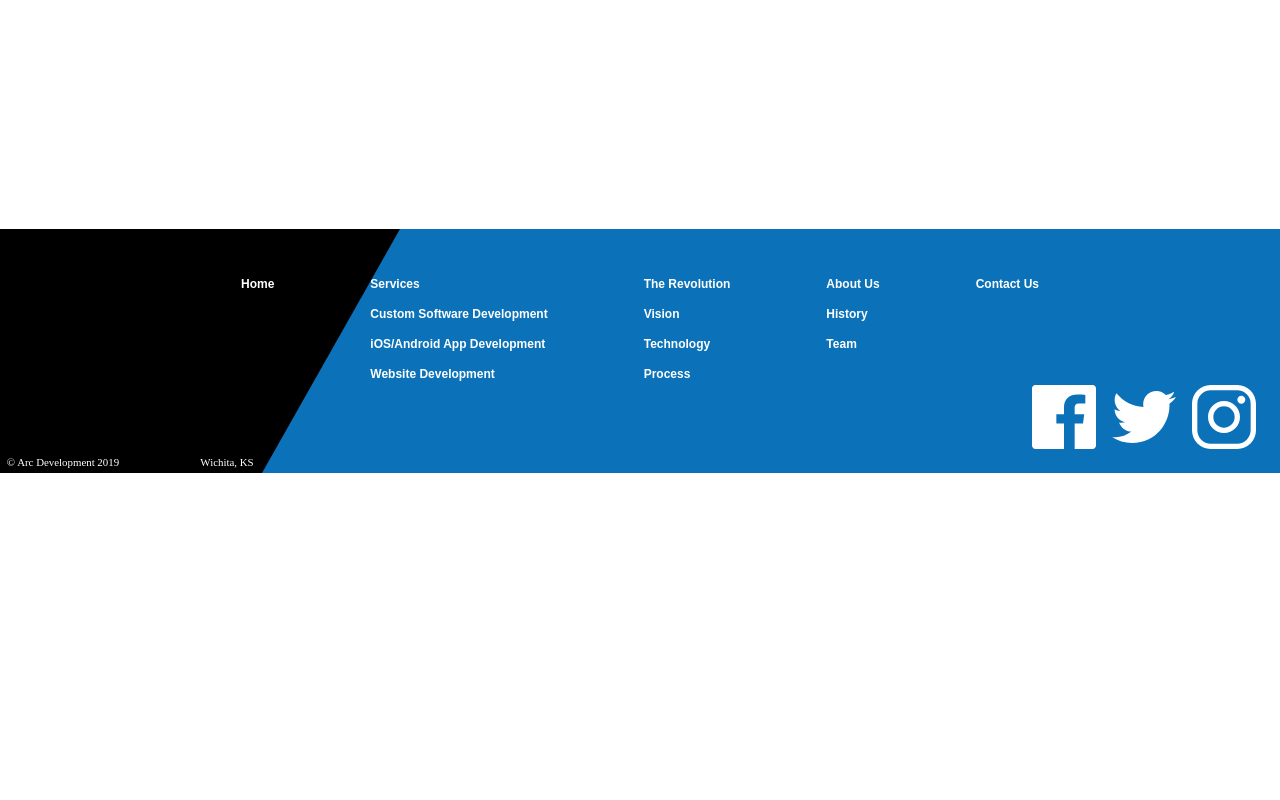
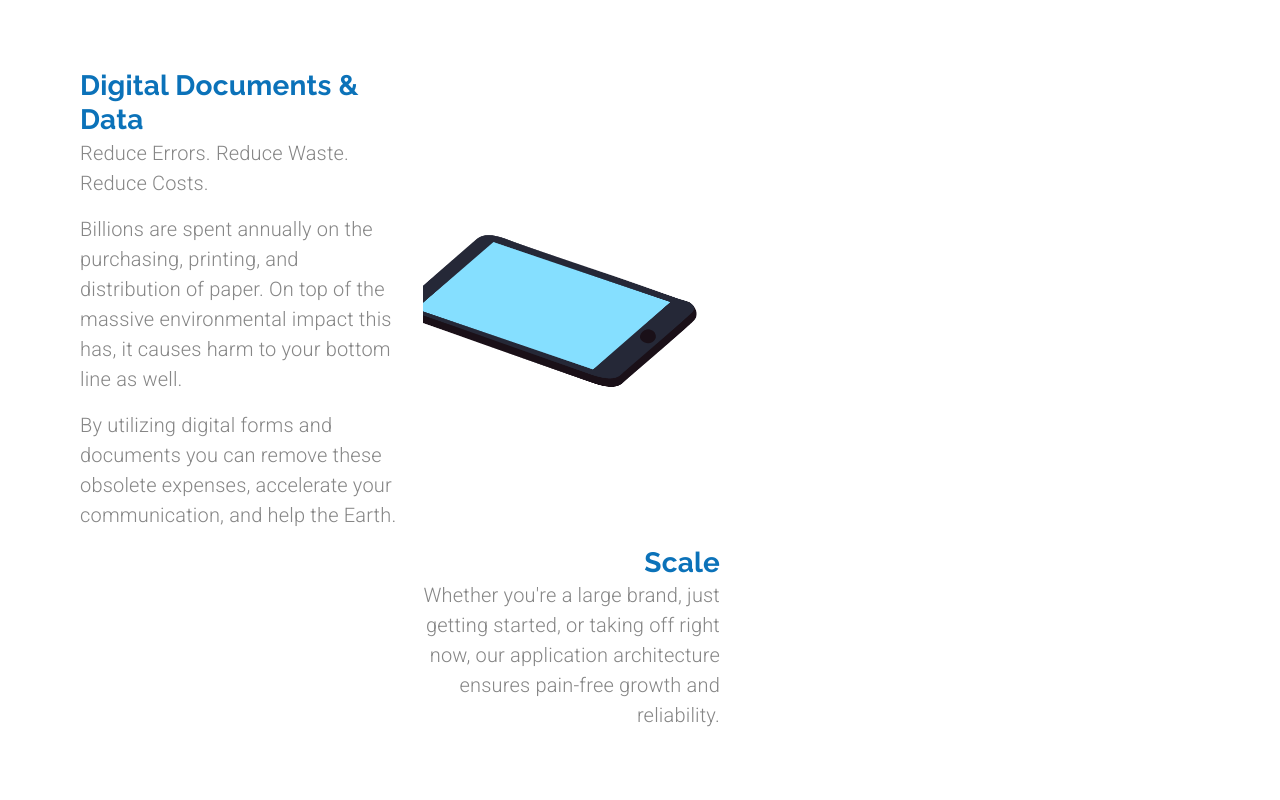
Before and after one commit to ms77grz/material-ui-react-full-course, a React (Create React App) app: page /customsoftware in a window 1280 px wide. Shown: the part 1240-2040 px from the top of the page. Before the commit the page ends 1713 px from the top, so only its background shows below. Built offline with nearby package versions, Linux system fonts and the light colour scheme.

Commit message:
Custom Software Development Page - Animations Row 1

```diff
--- a/src/components/CustomSoftware.js
+++ b/src/components/CustomSoftware.js
@@ -13,6 +13,9 @@ import lightbulb from '../assets/bulb.svg';
 import cash from '../assets/cash.svg';
 import stopwatch from '../assets/stopwatch.svg';
 
+import documentsAnimation from '../animations/documentsAnimation/data';
+import scaleAnimation from '../animations/scaleAnimation/data.json';
+
 const useStyles = makeStyles(theme => ({
   heading: {
     width: '40em',
@@ -26,6 +29,9 @@ const useStyles = makeStyles(theme => ({
     paddingTop: '2em',
     paddingBottom: '10em',
   },
+  itemContainer: {
+    maxWidth: '40em',
+  },
 }));
 
 export default function CustomSoftware(props) {
@@ -33,6 +39,24 @@ export default function CustomSoftware(props) {
   const classes = useStyles();
   const theme = useTheme();
   const matchesSM = useMediaQuery(theme.breakpoints.down('sm'));
+
+  const documentsOptions = {
+    loop: true,
+    autoplay: false,
+    animationData: documentsAnimation,
+    rendererSettings: {
+      preserveAspectRatio: 'xMidYMid slice',
+    },
+  };
+
+  const scaleOptions = {
+    loop: true,
+    autoplay: false,
+    animationData: scaleAnimation,
+    rendererSettings: {
+      preserveAspectRatio: 'xMidYMid slice',
+    },
+  };
 
   return (
     <Grid container direction='column' className={classes.mainContainer}>
@@ -145,6 +169,60 @@ export default function CustomSoftware(props) {
           </Grid>
         </Grid>
       </Grid>
+      <Grid item container>
+        <Grid item container className={classes.itemContainer}>
+          <Grid item container direction='column' md>
+            <Grid item>
+              <Typography variant='h4'>Digital Documents & Data</Typography>
+            </Grid>
+            <Grid item>
+              <Typography variant='body1' paragraph>
+                Reduce Errors. Reduce Waste. Reduce Costs.
+              </Typography>
+              <Typography variant='body1' paragraph>
+                Billions are spent annually on the purchasing, printing, and
+                distribution of paper. On top of the massive environmental
+                impact this has, it causes harm to your bottom line as well.
+              </Typography>
+              <Typography variant='body1' paragraph>
+                By utilizing digital forms and documents you can remove these
+                obsolete expenses, accelerate your communication, and help the
+                Earth.
+              </Typography>
+            </Grid>
+          </Grid>
+          <Grid item md>
+            <Lottie
+              options={documentsOptions}
+              isStopped
+              style={{ maxHeight: 325, maxWidth: 275, minHeight: 275 }}
+            />
+          </Grid>
+        </Grid>
+        <Grid item container className={classes.itemContainer}>
+          <Grid item md>
+            <Lottie
+              options={scaleOptions}
+              isStopped
+              style={{ maxHeight: 260, maxWidth: 280 }}
+            />
+          </Grid>
+          <Grid item container direction='column' md>
+            <Grid item>
+              <Typography variant='h4' align='right'>
+                Scale
+              </Typography>
+            </Grid>
+            <Grid item>
+              <Typography variant='body1' align='right' paragraph>
+                Whether you're a large brand, just getting started, or taking
+                off right now, our application architecture ensures pain-free
+                growth and reliability.
+              </Typography>
+            </Grid>
+          </Grid>
+        </Grid>
+      </Grid>
     </Grid>
   );
 }
```
